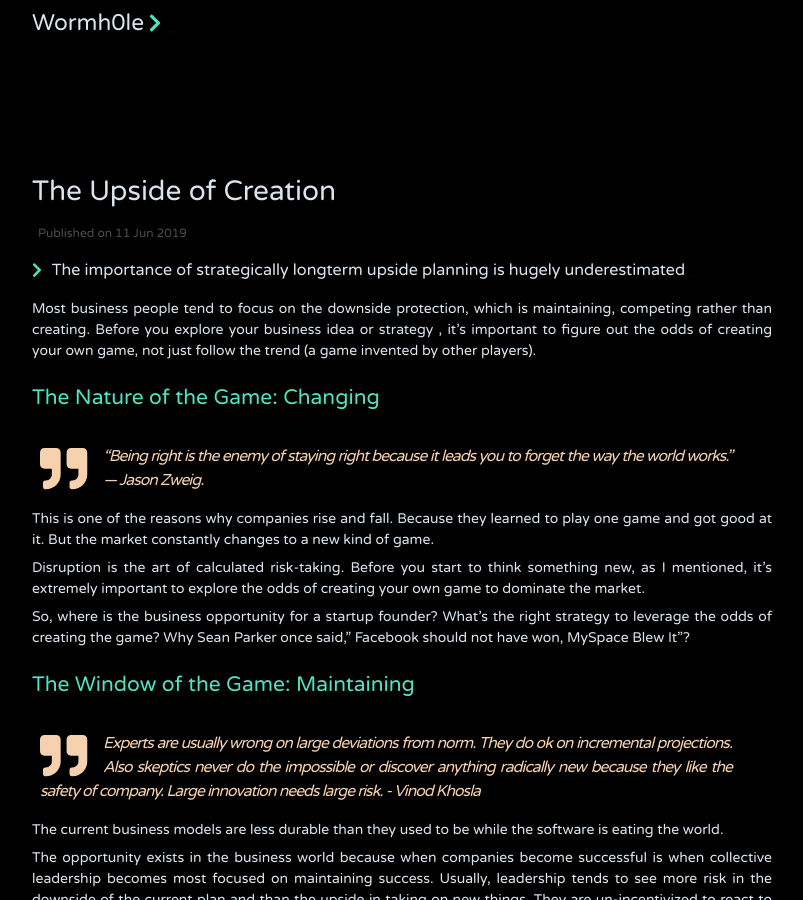
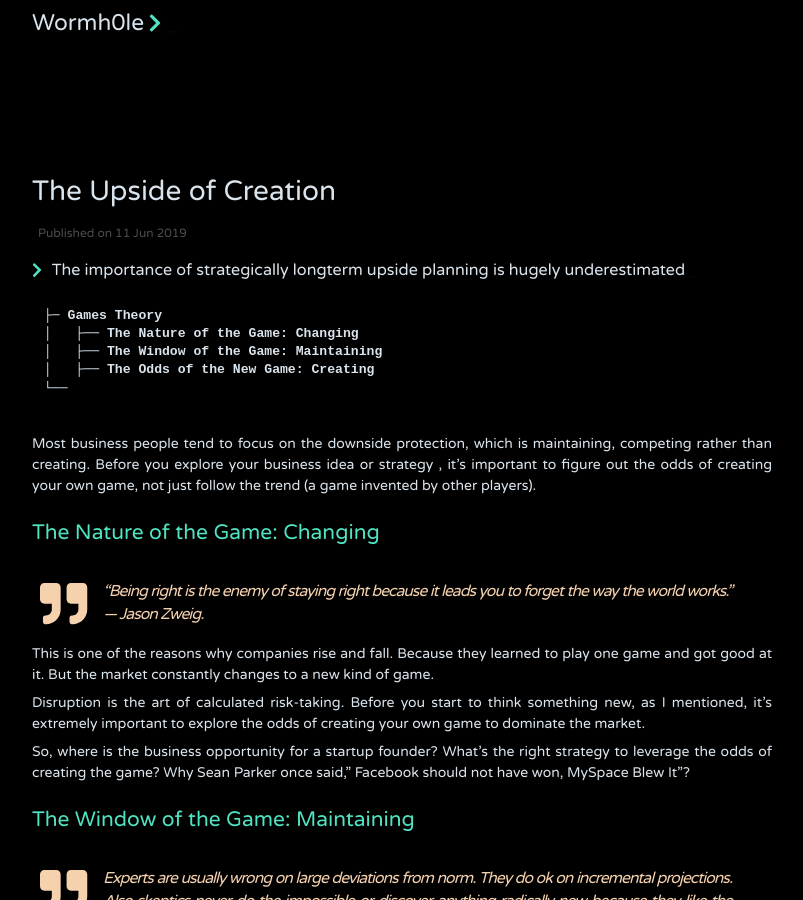
Before and after one commit to jithendrabsy/thoughts, a Jekyll site: the page built from _posts/2019-06-11-gamesthoery1.md, in a window 1280 px wide and 900 px high. Shown: the whole window, without its empty margins (238-1041 px from the left). Built offline with Jekyll 4.4.1, drawn with Linux system fonts in a browser that asks for light colours; nearby versions of some CDN libraries.

Commit message:
Add: Struc

````diff
--- a/_posts/2019-06-11-gamesthoery1.md
+++ b/_posts/2019-06-11-gamesthoery1.md
@@ -4,6 +4,16 @@ title:  "The Upside of Creation"
 description: The importance of strategically longterm upside planning is hugely underestimated
 tags: Creation
 ---
+
+
+```
+├─ Games Theory
+│   ├── The Nature of the Game: Changing
+│   ├── The Window of the Game: Maintaining
+│   ├── The Odds of the New Game: Creating
+└──
+
+```
 
 Most business people tend to focus on the downside protection, which is maintaining, competing rather than creating. Before you explore your business idea or strategy , it’s important to figure out the odds of creating your own game, not just follow the trend (a game invented by other players).
 
````
